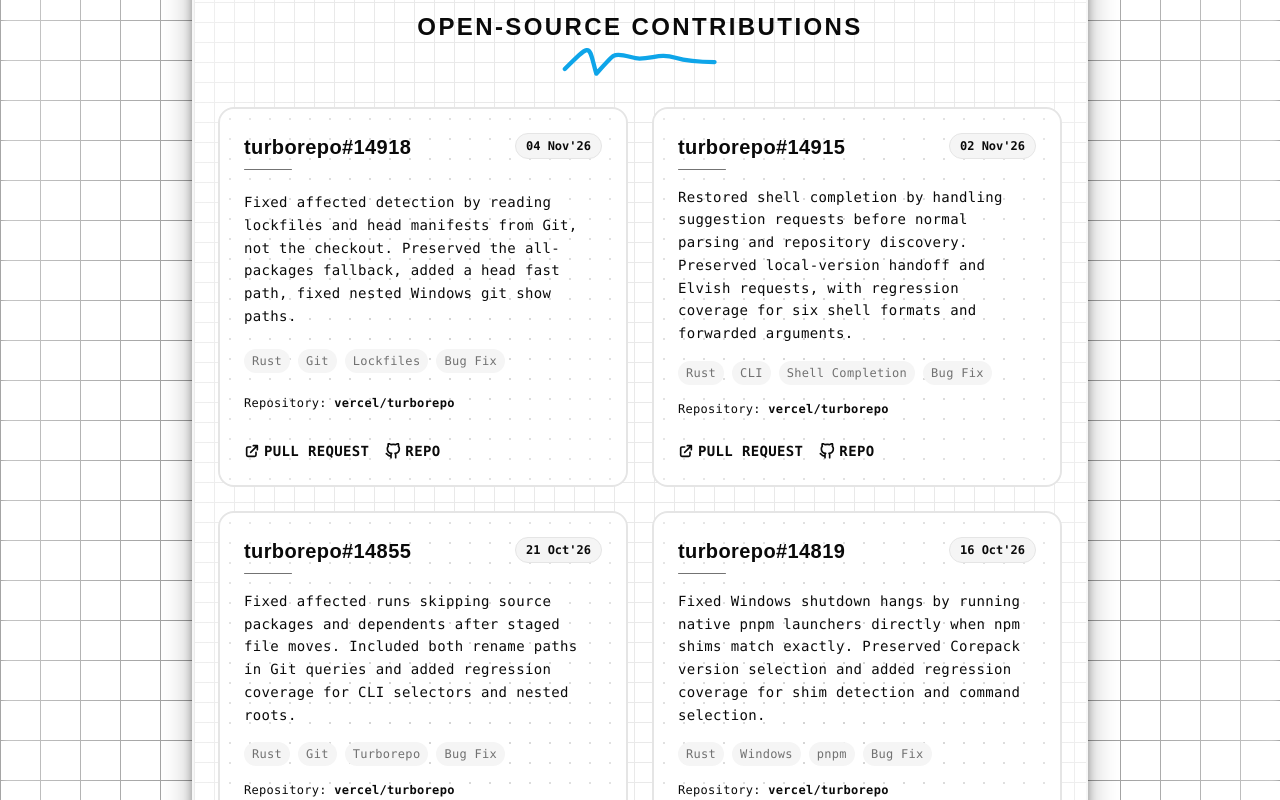
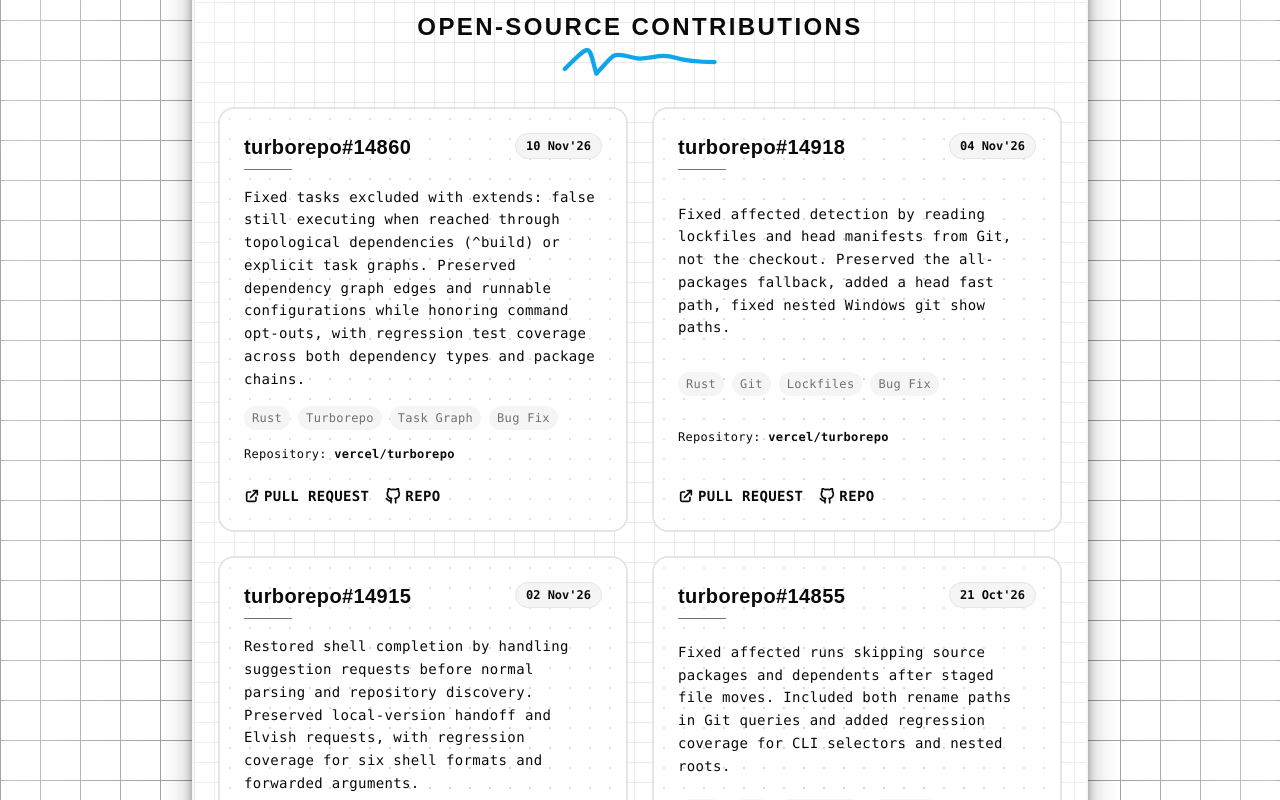
Before and after one commit to sahyl/msk-portfolio, a Next.js app: page / in a window 1280 px wide. Shown: the part 1260-2060 px from the top of the page. Built offline with nearby package versions, Linux system fonts and the light colour scheme; no server answers; a web font is replaced by a local one.

Commit message:
feat(opensource): add turborepo #14860 contribution

```diff
--- a/components/openSourceContributions.tsx
+++ b/components/openSourceContributions.tsx
@@ -19,6 +19,15 @@ interface Contribution {
 }
 
 const contributions: Contribution[] = [
+  {
+    title: "turborepo#14860",
+    description: "Fixed tasks excluded with extends: false still executing when reached through topological dependencies (^build) or explicit task graphs. Preserved dependency graph edges and runnable configurations while honoring command opt-outs, with regression test coverage across both dependency types and package chains.",
+    mergedDate: "2026-11-10",
+    mergedDateLabel: "10 Nov'26",
+    repository: "vercel/turborepo",
+    pullRequestLink: "https://github.com/vercel/turborepo/pull/14860",
+    tags: ["Rust", "Turborepo", "Task Graph", "Bug Fix"],
+  },
   {
   title: "turborepo#14918",
   description: "Fixed affected detection by reading lockfiles and head manifests from Git, not the checkout. Preserved the all-packages fallback, added a head fast path, fixed nested Windows git show paths.",
```
